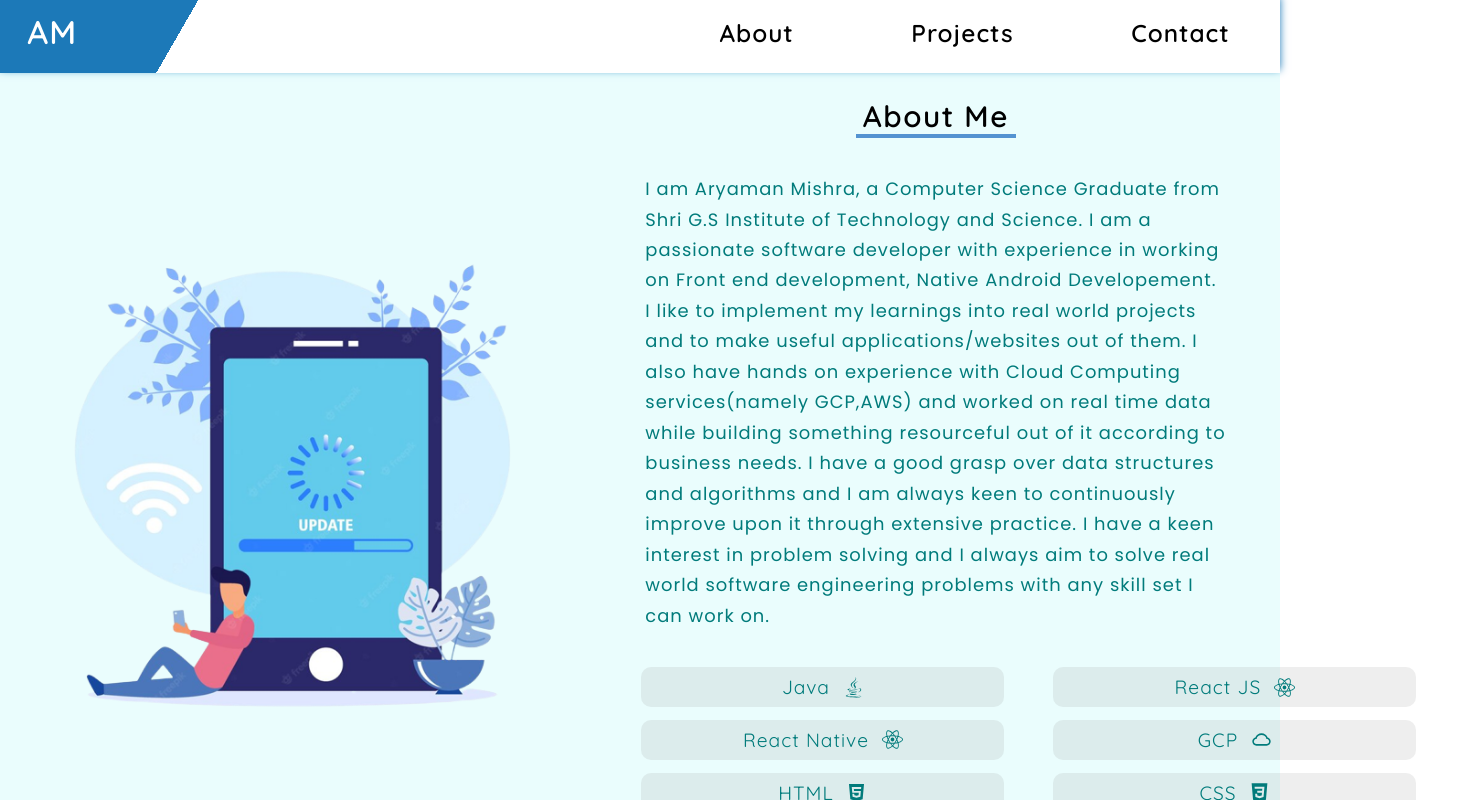
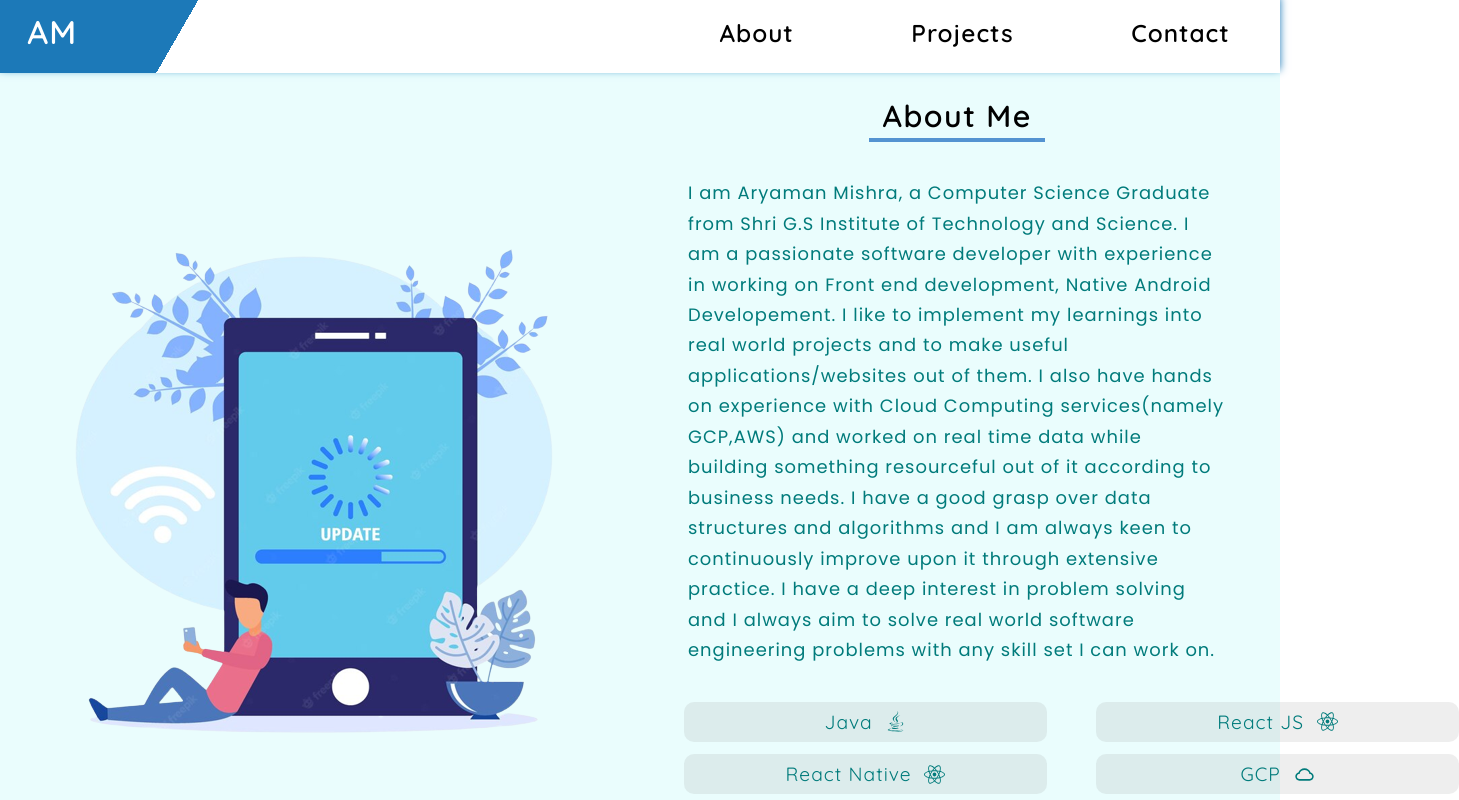
Before and after one commit to AryamanMishra/Portfolio-Website, a React (Create React App) app: page /about in a window 1280 px wide. Shown: the top 800 px of the page, 1459 px wide, since content can reach past the window. Built offline with nearby package versions, Linux system fonts and the light colour scheme.

Commit message:
updated about section

```diff
--- a/src/components/About/About.js
+++ b/src/components/About/About.js
@@ -7,7 +7,7 @@ const About = ()=> {
     return (
         <div className="main-about">
             <div className="main-about-section">
-                <img src={heroImage} className='hero-img' alt='Hero'/>
+                <img src={heroImage} className='hero-img-about' alt='Hero'/>
                 <AboutContent />
             </div>
         </div>
--- a/src/components/About/AboutContent.js
+++ b/src/components/About/AboutContent.js
@@ -12,7 +12,7 @@ const AboutContent = ()=> {
                 <div className="about-underline"></div>
             </div>
             <div className="main-about-content-text">
-                <p> I am Aryaman Mishra, a Computer Science Graduate from Shri G.S Institute of Technology and Science. I am a passionate software developer with experience in working on Front end development, Native Android Developement. I like to implement my learnings into real world projects and to make useful applications/websites out of them. I also have hands on experience with Cloud Computing services(namely GCP,AWS) and worked on real time data while building something resourceful out of it according to business needs. I have a good grasp over data structures and algorithms and I am always keen to continuously improve upon it through extensive practice. I have a keen interest in problem solving and I always aim to solve real world software engineering problems with any skill set I can work on. </p>
+                <p> I am Aryaman Mishra, a Computer Science Graduate from Shri G.S Institute of Technology and Science. I am a passionate software developer with experience in working on Front end development, Native Android Developement. I like to implement my learnings into real world projects and to make useful applications/websites out of them. I also have hands on experience with Cloud Computing services(namely GCP,AWS) and worked on real time data while building something resourceful out of it according to business needs. I have a good grasp over data structures and algorithms and I am always keen to continuously improve upon it through extensive practice. I have a deep interest in problem solving and I always aim to solve real world software engineering problems with any skill set I can work on. </p>
             </div>
             <div className="main-about-content-skills">
                 {
--- a/src/styles/About.css
+++ b/src/styles/About.css
@@ -22,7 +22,7 @@
 }
 
 .about-underline {
-    width: 10em;
+    width: 11em;
     height: 0.25em;
 	background-color: rgb(84, 147, 209);
 }
@@ -30,7 +30,8 @@
     text-align: center;
     font-family: 'Quicksand', sans-serif;
     letter-spacing: 1.5px;
-    font-size: 1.85em;
+    font-size: 1.9em;
+    padding-bottom: 0.1em;
 }
 
 .main-about-content-text {
@@ -46,8 +47,8 @@
     line-height: 1.7em;
 }
 
-.hero-img {
-    padding-top: 10em;
+.hero-img-about {
+    padding-top: 9em;
     margin-left: 4em;
 }
 
```
